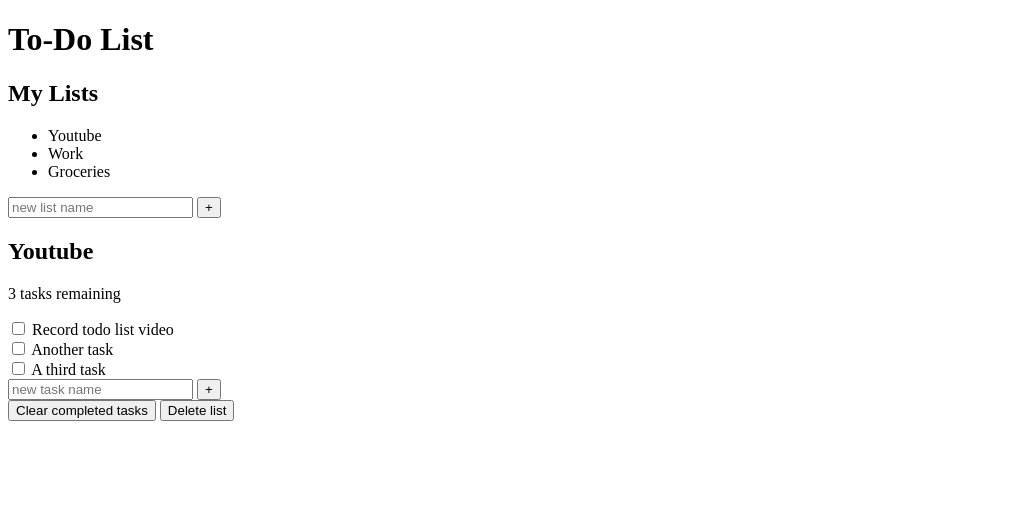
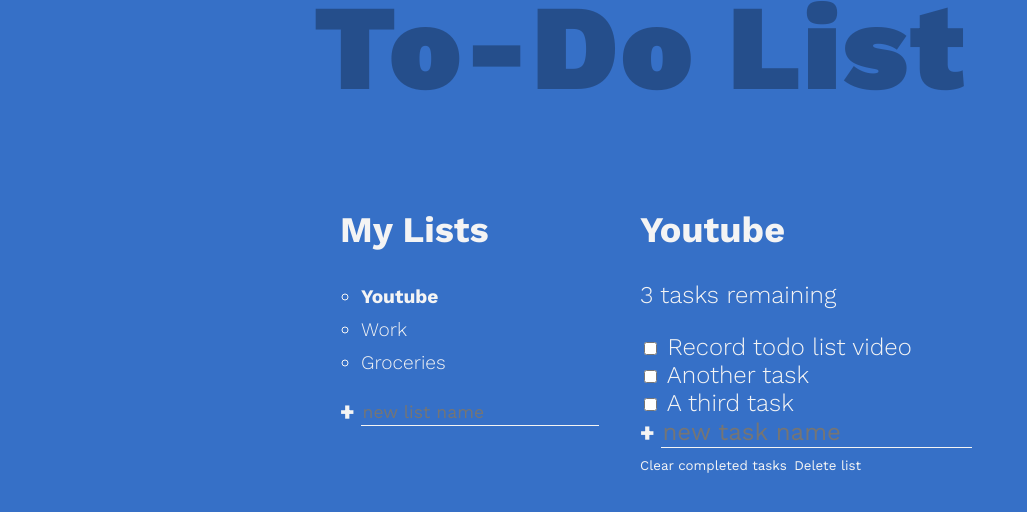
Before and after one commit to joelmarvi/todo-app, a website built with webpack: page dist/index.html in a window 1280 px wide. Shown: the whole page, without its empty margins (0-1027 px from the left). Built offline with nearby package versions, Linux system fonts and the light colour scheme.

Commit message:
Set up layout with grid, customize inputs and style the buttons

```diff
--- a/dist/index.html
+++ b/dist/index.html
@@ -24,7 +24,7 @@
         <form action="">
             <input type="text" class="new list" placeholder="new list name"
                 aria-label="new list name"/>
-            <button class="btn list" aria-label="create new list">+</button>
+            <button class="btn create" aria-label="create new list">+</button>
         </form>
     </div>
 
@@ -66,9 +66,9 @@
 
             <div class="new-task-creator">
                 <form action="">
-                    <input type="text" class="new list" placeholder="new task name"
+                    <input type="text" class="new task" placeholder="new task name"
                         aria-label="new task name"/>
-                    <button class="btn task" aria-label="create new task">+</button>
+                    <button class="btn create" aria-label="create new task">+</button>
                 </form>
             </div>
 
--- a/dist/style.css
+++ b/dist/style.css
@@ -0,0 +1,103 @@
+:root {
+    --clr-primary: rgb(54, 112, 199);
+    --clr-light: #f4f4f4;
+    --clr-dark: #333;
+    --clr-warning: rgb(99, 36, 36);
+}
+
+*, *::before, *::after {
+    font-family: inherit;
+    box-sizing: border-box;
+}
+
+body {
+    margin: 0;
+    font-family: 'Work Sans', sans-serif;
+    font-weight: 300;
+    font-size: 1.5rem;
+    background-color: var(--clr-primary);
+    color: var(--clr-light);
+    /* Positioning using grid */
+    display: grid;
+    grid:
+        "header header header header" auto
+        "...... lists  active ......" auto /
+        1fr minmax(100px, 300px) minmax(100px, 300px) 1fr;
+
+}
+
+.title {
+    grid-area: header;
+    text-align: center;
+    font-size: calc(7vw + 2rem);
+    font-weight: 900;
+    color: rgba(0, 0, 0, 0.3);
+    letter-spacing: 2px;
+    margin: -0.2em 0 0.5em;
+}
+
+.all-tasks {
+    grid-area: lists;
+}
+
+.task-list {
+    font-size: 1.2rem;
+    line-height: 1.7;
+    list-style: circle;
+    padding-left: 1.1em;
+}
+
+form {
+    display: flex;
+}
+
+.btn {
+    cursor: pointer;
+    background: 0;
+    border: 0;
+    padding: 0;
+    color: inherit;
+}
+
+.btn.create {
+    font-size: 1.5rem;
+    font-weight: 900;
+    margin-right: 0.25em;
+    transition: opacity 250ms ease-in;
+}
+
+.btn.create:hover {
+    opacity: 0.7;
+}
+
+.new {
+    background: transparent;
+    border: 0;
+    color: inherit;
+    border-bottom: 1px solid currentColor;
+    font-size: inherit;
+    outline: none;
+    /* Transition connects to :focus */
+    transition: border-bottom 150ms ease-in;
+    order: 2;
+}
+
+.new:focus {
+    border-bottom-width: 3px;
+}
+
+.new:focus::placeholder {
+    opacity: 0.4;
+}
+
+.new.list {
+    font-size: 1.1rem;
+}
+
+.active-list {
+    font-weight: 700;
+}
+
+.todo-list {
+    grid-area: active;
+}
```
